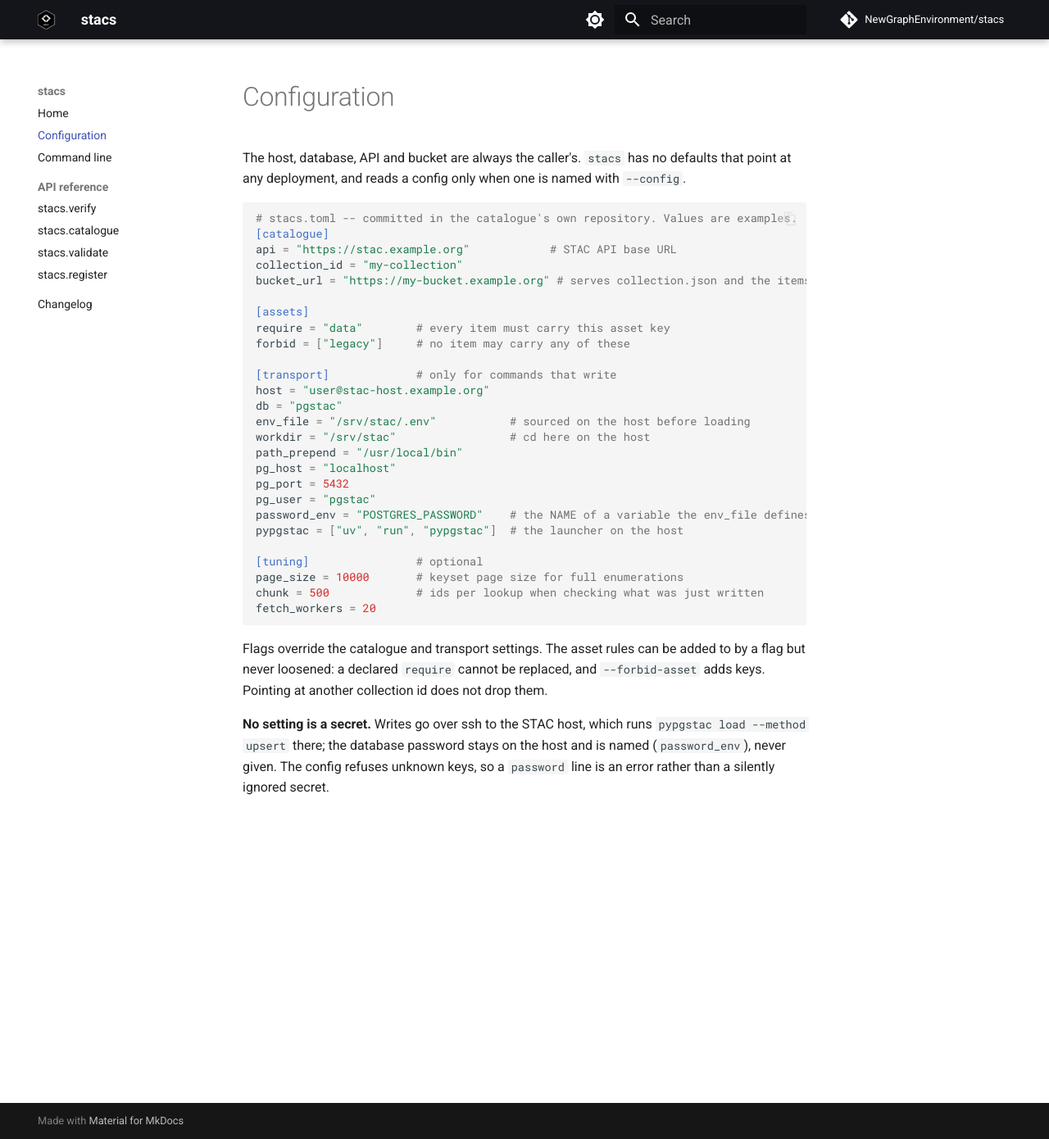
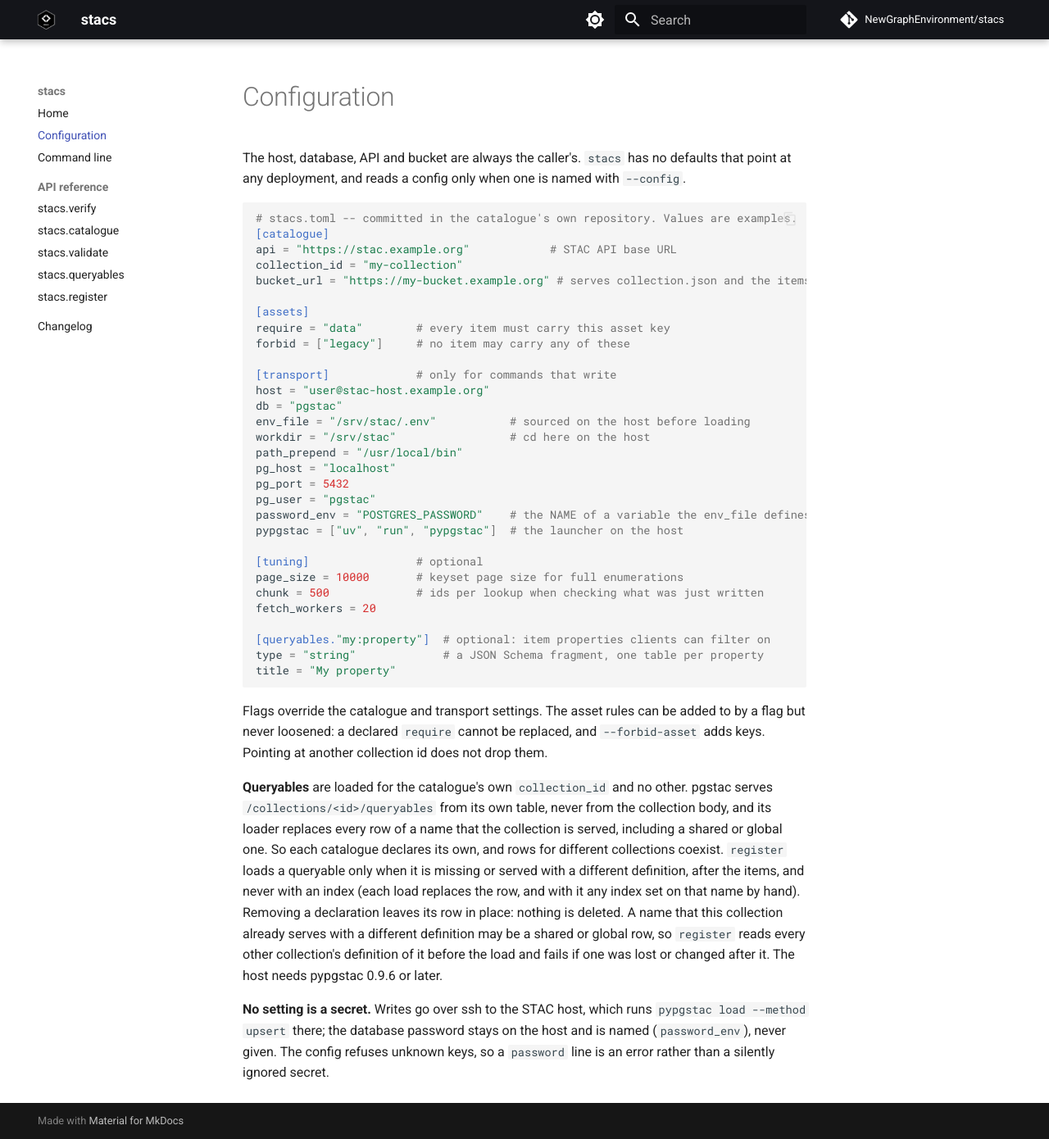
Before and after one commit to NewGraphEnvironment/stacs, an MkDocs documentation site: the page built from docs/configuration.md, in a window 1280 px wide and 1390 px high. Shown: the whole window at 82% size. Built offline with MkDocs 1.6.1 and Material for MkDocs 9.7.7, drawn with Linux system fonts in a browser that asks for light colours; comment, search, counter and statistics services are not loaded.

Commit message:
Document declared queryables (#8)
Co-Authored-By: Claude Opus 5.5 <noreply@anthropic.com>
Claude-Session: https://claude.ai/code/session_01CZMTuGyGhrz7MJeY9W4vuQ

````diff
--- a/README.md
+++ b/README.md
@@ -81,11 +81,27 @@ pypgstac = ["uv", "run", "pypgstac"]  # the launcher on the host
 page_size = 10000       # keyset page size for full enumerations
 chunk = 500             # ids per lookup when checking what was just written
 fetch_workers = 20
+
+[queryables."my:property"]  # optional: item properties clients can filter on
+type = "string"             # a JSON Schema fragment, one table per property
+title = "My property"
 ```
 
 Flags override the catalogue and transport settings. The asset rules can be added to by a
 flag but never loosened: a declared `require` cannot be replaced, and `--forbid-asset`
 adds keys. Pointing at another collection id does not drop them.
+
+**Queryables** are loaded for the catalogue's own `collection_id` and no other.
+pgstac serves `/collections/<id>/queryables` from its own table, never from the collection
+body, and its loader replaces every row of a name that the collection is served,
+including a shared or global one. So each catalogue declares its own, and rows for
+different collections coexist. `register` loads a queryable only when it is missing or
+served with a different definition, after the items, and never with an index (each load
+replaces the row, and with it any index set on that name by hand). Removing a
+declaration leaves its row in place: nothing is deleted. A name that this collection
+already serves with a different definition may be a shared or global row, so `register`
+reads every other collection's definition of it before the load and fails if one was lost
+or changed after it. The host needs pypgstac 0.9.6 or later.
 
 **No setting is a secret.** Writes go over ssh to the STAC host, which runs
 `pypgstac load --method upsert` there; the database password stays on the host and is
@@ -115,7 +131,8 @@ find build/items -name '*.json' ! -name collection.json \
 and refuses an id that appears twice; it exits 1 if there was nothing to load.
 
 `verify` exits 1 on any drift and writes `missing.txt`, `changed.txt`, `orphaned.txt` and
-`collection_state.txt` to `--out-dir`. `register` refuses before writing wherever it can:
+`collection_state.txt` to `--out-dir`, and `queryables_missing.txt` and
+`queryables_changed.txt` when queryables are declared. `register` refuses before writing wherever it can:
 a collection id that does not match the published `collection.json`, an item link
 duplicated or pointing at a body that names another id, a body that could not be fetched,
 an item that fails the audit, an unreachable host.
@@ -134,6 +151,9 @@ re-compare the whole catalogue after writing for that reason.
   name without `.json`, with `%20` read as a space. Child catalogues are refused, not
   skipped.
 - The STAC host has bash and a `pypgstac` that can reach the database.
+- Where queryables are declared, the API has the filter extension enabled. A 404 for an
+  existing collection's queryables is reported as the extension missing, never as "none
+  served".
 
 <!-- --8<-- [end:use] -->
 
--- a/mkdocs.yml
+++ b/mkdocs.yml
@@ -57,6 +57,7 @@ nav:
       - stacs.verify: reference/verify.md
       - stacs.catalogue: reference/catalogue.md
       - stacs.validate: reference/validate.md
+      - stacs.queryables: reference/queryables.md
       - stacs.register: reference/register.md
   - Changelog: changelog.md
 
````
Also changed, not shown: NEWS.md (+13 -0 lines), docs/reference/queryables.md (added, +3 -0 lines), planning/active/progress.md (+6 -0 lines), planning/active/task_plan.md (+4 -4 lines).
